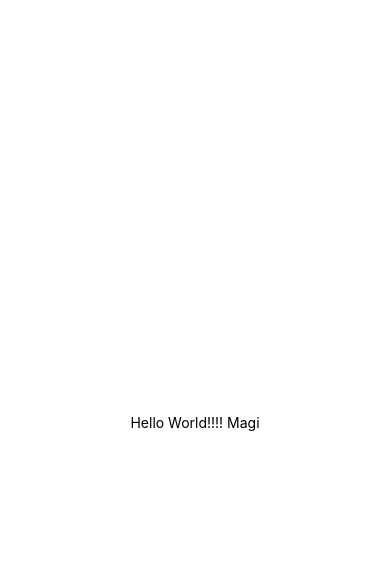
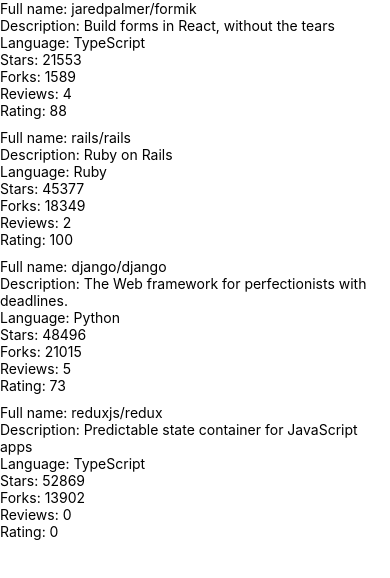
Before and after one commit to Margarita5112002/FullStackOpenReactNativeCourse, a React Native app: screen / in a window 390 px wide. Shown: the top 578 px of the page. Built offline with nearby package versions, Linux system fonts and the light colour scheme.

Commit message:
implement reviewed repositories list - Exercise 10.3

```diff
--- a/App.js
+++ b/App.js
@@ -1,20 +1,7 @@
-import { StatusBar } from 'expo-status-bar';
-import { StyleSheet, Text, View } from 'react-native';
+import Main from './src/components/Main';
 
-export default function App() {
-  return (
-    <View style={styles.container}>
-      <Text>Hello World!!!! Magi</Text>
-      <StatusBar style="auto" />
-    </View>
-  );
-}
+const App = () => {
+  return <Main />;
+};
 
-const styles = StyleSheet.create({
-  container: {
-    flex: 1,
-    backgroundColor: '#fff',
-    alignItems: 'center',
-    justifyContent: 'center',
-  },
-});
+export default App;
--- /dev/null
+++ b/src/components/Main.jsx
@@ -0,0 +1,21 @@
+import Constants from 'expo-constants';
+import { StyleSheet, View } from 'react-native';
+import RepositoryList from './RepositoryList';
+
+const styles = StyleSheet.create({
+  container: {
+    marginTop: Constants.statusBarHeight,
+    flexGrow: 1,
+    flexShrink: 1,
+  },
+});
+
+const Main = () => {
+  return (
+    <View style={styles.container}>
+      <RepositoryList />
+    </View>
+  );
+};
+
+export default Main;
--- /dev/null
+++ b/src/components/RepositoryItem.jsx
@@ -0,0 +1,17 @@
+import { View, Text } from "react-native"
+
+const RepositoryItem = ({ repository }) => {
+    return <View>
+        <Text>
+            Full name: {repository.fullName}{'\n'}
+            Description: {repository.description}{'\n'}
+            Language: {repository.language}{'\n'}
+            Stars: {repository.stargazersCount}{'\n'}
+            Forks: {repository.forksCount}{'\n'}
+            Reviews: {repository.reviewCount}{'\n'}
+            Rating: {repository.ratingAverage}
+        </Text>
+    </View>
+}
+
+export default RepositoryItem;
--- /dev/null
+++ b/src/components/RepositoryList.jsx
@@ -0,0 +1,70 @@
+import { FlatList, View, StyleSheet } from 'react-native';
+import RepositoryItem from './RepositoryItem';
+
+const styles = StyleSheet.create({
+  separator: {
+    height: 10,
+  },
+});
+
+const repositories = [
+  {
+    id: 'jaredpalmer.formik',
+    fullName: 'jaredpalmer/formik',
+    description: 'Build forms in React, without the tears',
+    language: 'TypeScript',
+    forksCount: 1589,
+    stargazersCount: 21553,
+    ratingAverage: 88,
+    reviewCount: 4,
+    ownerAvatarUrl: 'https://avatars2.githubusercontent.com/u/4060187?v=4',
+  },
+  {
+    id: 'rails.rails',
+    fullName: 'rails/rails',
+    description: 'Ruby on Rails',
+    language: 'Ruby',
+    forksCount: 18349,
+    stargazersCount: 45377,
+    ratingAverage: 100,
+    reviewCount: 2,
+    ownerAvatarUrl: 'https://avatars1.githubusercontent.com/u/4223?v=4',
+  },
+  {
+    id: 'django.django',
+    fullName: 'django/django',
+    description: 'The Web framework for perfectionists with deadlines.',
+    language: 'Python',
+    forksCount: 21015,
+    stargazersCount: 48496,
+    ratingAverage: 73,
+    reviewCount: 5,
+    ownerAvatarUrl: 'https://avatars2.githubusercontent.com/u/27804?v=4',
+  },
+  {
+    id: 'reduxjs.redux',
+    fullName: 'reduxjs/redux',
+    description: 'Predictable state container for JavaScript apps',
+    language: 'TypeScript',
+    forksCount: 13902,
+    stargazersCount: 52869,
+    ratingAverage: 0,
+    reviewCount: 0,
+    ownerAvatarUrl: 'https://avatars3.githubusercontent.com/u/13142323?v=4',
+  },
+];
+
+const ItemSeparator = () => <View style={styles.separator} />;
+
+const RepositoryList = () => {
+  return (
+    <FlatList
+      data={repositories}
+      ItemSeparatorComponent={ItemSeparator}
+      renderItem={({ item }) => <RepositoryItem repository={item}/>}
+      keyExtractor={item => item.id}
+    />
+  );
+};
+
+export default RepositoryList;
```
